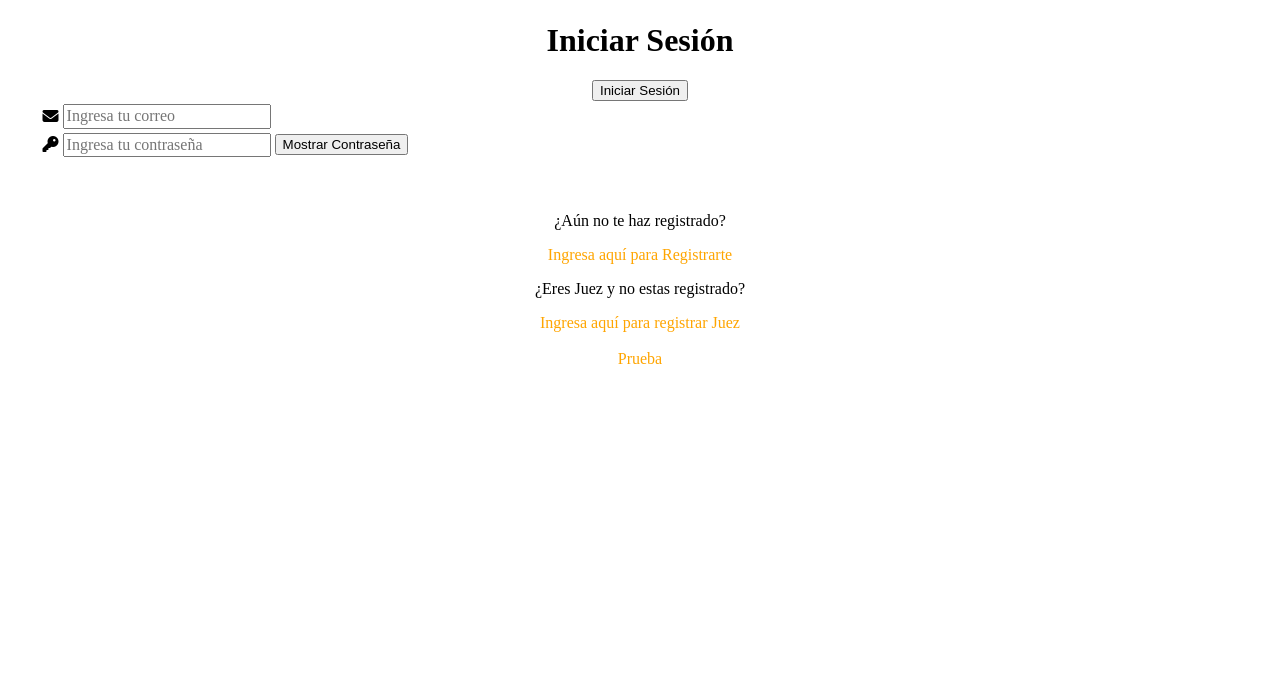
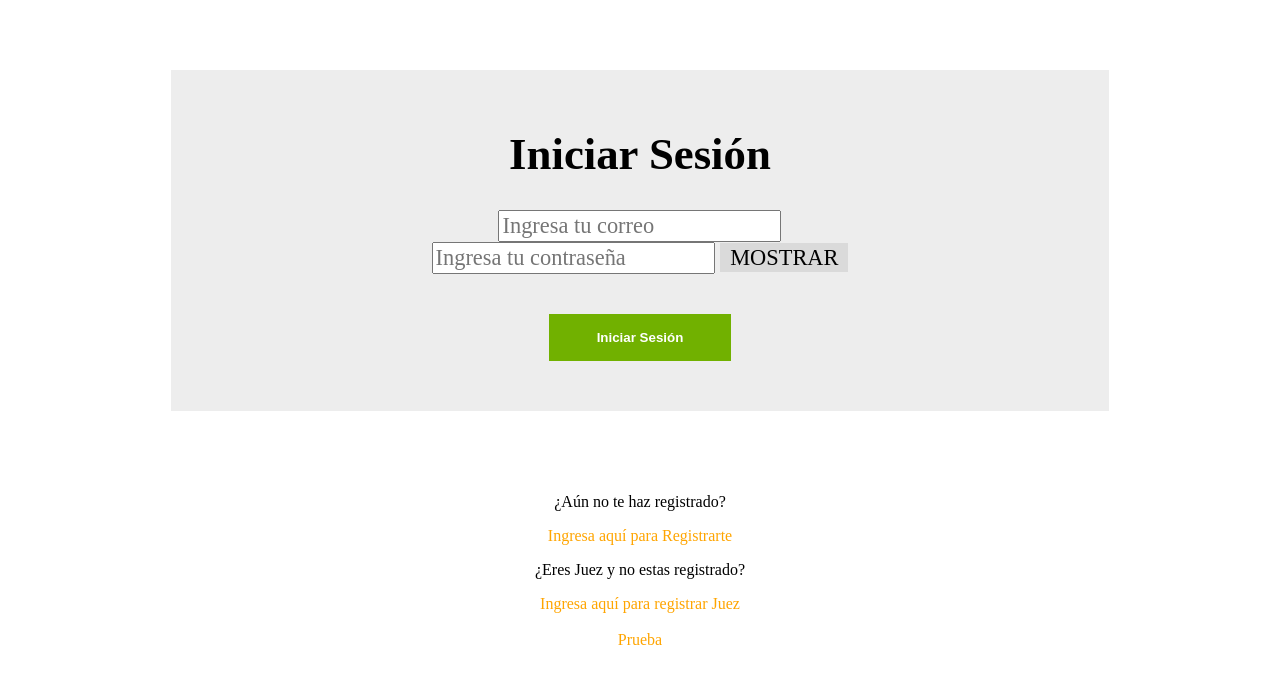
Before and after one commit to emmanuelsxe/FFEJAL, a PHP site: page / in a window 1280 px wide. Shown: the part 58-742 px from the top of the page. Run offline with PHP 8.4, Linux system fonts and the light colour scheme; some libraries are stand-ins or nearby versions.

Commit message:
Nuevos cambios

```diff
--- a/Index.html
+++ b/Index.html
@@ -23,63 +23,52 @@
     <form method="POST" class="inicio-sesion">
         <h1>Iniciar Sesión</h1>
 
-        <div class="contenedor">
-            <table>
-                <tr>
-                    <td>
-                        <div class="input-contenedor">
-                            <i class="fas fa-envelope"></i>
-                    </td>
+        <div class="contenedor campo">
 
-                    <td>
-                        <label for"mail">
-                            <input type="email" id="mail" name="user_mail" placeholder="Ingresa tu correo" required>
-                        </label>
-                    </td>
-                </tr>
-        </div>
+            <label for"mail">
+                <input type="email" id="mail" name="user_mail" placeholder="Ingresa tu correo" required>
+            </label>
 
-        <tr>
-            <td>
-                <div class="input-contenedor">
-                    <i class="fas fa-key"></i>
-            </td>
-
-            <td>
-                <label>
-                    <input type="password" id="password" name="password" placeholder="Ingresa tu contraseña" required>
-                </label>
-            </td>
-
-            <td>
-                <button class="botonMostrar" type="button" onclick="mostrarContrasena()">Mostrar
-                    Contraseña</button>
-                <script>
-                    function mostrarContrasena() {
-                        var tipo = document.getElementById("password");
-                        if (tipo.type == "password") {
-                            tipo.type = "text";
-                        } else {
-                            tipo.type = "password";
-                        }
-                    }
-                </script>
-            </td>
-        </tr>
-        </div>
-
-        <button type="submit" name="iniciar_sesion" value="iniciar_sesion">Iniciar Sesión </button>
+            <label></label>
 
 
         </div>
-        </table>
 
+        <div class="campo">
+            <label> </label>
+            <input type="password" id="password" name="password" placeholder="Ingresa tu contraseña" required>
+            <span> Mostrar </span>
+        </div>
+
+        <!--<button class="botonMostrar" type="button" onclick="mostrarContrasena()">Mostrar
+            Contraseña</button>-->
+
+        <script>
+            document.querySelector('.campo span').addEventListener('click', e => {
+                const passwordInput = document.querySelector('#password');
+                if (e.target.classList.contains('show')) {
+                    e.target.classList.remove('show');
+                    e.target.textContent = 'Ocultar';
+                    passwordInput.type = 'text';
+                } else {
+                    e.target.classList.add('show');
+                    e.target.textContent = 'Mostrar';
+                    passwordInput.type = 'password';
+                }
+            });
+        </script>
+
+
+        <button type="submit" name="iniciar_sesion" value="iniciar_sesion" class="boton-verde">Iniciar Sesión </button>
+
+
+        </div>
 
     </form>
 
     <br><br>
 
-    <nav>
+    <nav style="text-align:center">
         <p> ¿Aún no te haz registrado? </p>
         <a href="registroParticipantes.html"> Ingresa aquí para Registrarte </a>
 
--- a/conexion.php
+++ b/conexion.php
@@ -160,6 +160,7 @@ function insertarConcursante($conn)
 
     mysqli_query($conn, $consulta);
     mysqli_close($conn);
+    header("Location: Index.html");
 }
 
 
@@ -194,4 +195,5 @@ function insertarJueces($conn)
 
     mysqli_query($conn, $consulta);
     mysqli_close($conn);
+    header("Location: Index.html");
 }
--- a/css/style.css
+++ b/css/style.css
@@ -1,5 +1,3 @@
-
-
 h1,
 h2 {
   text-align: center;
@@ -10,14 +8,14 @@ a {
   text-decoration: none;
 }
 
-.contenedor{
+.contenedor {
   width: 95%;
   max-width: 120rem;
   margin: 0 auto;
 }
 
-.seccion{
-margin-top:2.5rem;
+.seccion {
+  margin-top: 2.5rem;
   margin-bottom: 2.5rem;
 }
 
@@ -26,8 +24,6 @@ margin-bottom: 2.5rem;
   margin-left: auto;
   margin-right: auto;
 }
-
-
 
 legend {
   box-sizing: border-box;
@@ -43,13 +39,10 @@ legend {
   border-image: initial;
 }
 
-.formulario p{
-
+.formulario p {
   font-size: 1.4rem;
-    color:  #333333;
-;
+  color: #333333;
   margin: 2rem 0 0 0;
-
 }
 
 .formulario legend {
@@ -86,14 +79,10 @@ legend {
   align-items: center;
 }
 
-
 .formulario input[type="radio"] {
   margin: 0;
   width: auto;
 }
-
-
-
 
 fieldset {
   display: block;
@@ -109,8 +98,6 @@ fieldset {
   border-color: threedface;
   border-image: initial;
 }
-
-
 
 .boton-verde {
   background-color: #71b100;
@@ -151,4 +138,50 @@ fieldset {
   line-height: 1.15;
   /* 1 */
   margin: 0;
-  /* 2 */ }
+  /* 2 */
+}
+
+.correcto {
+  text-align: center;
+  width: 100%;
+  padding: 12px;
+  background-color: #1e6;
+  color: #fff;
+}
+
+.error {
+  text-align: center;
+  width: 100%;
+  padding: 12px;
+  background-color: #a22;
+  color: #fff;
+}
+
+.inicio-sesion{
+  font-size: 1.4rem;
+	padding: 50px 20px;
+	background-color: #ededed;
+	margin: calc(5% + 100px);
+	margin-top: 70px;
+	padding-top: 28px;
+	margin-bottom: 30px;
+  justify-content: space-between;
+  font-family: inherit;
+
+
+}
+
+.campo {
+    position: relative;
+}
+
+
+.campo span {
+    position: sticky;
+    right: 5px;
+    top: 39px;
+    text-transform: uppercase;
+    cursor: pointer;
+    padding: 2px 10px;
+    background-color: #dadada;
+}
--- a/registroParticipantes.html
+++ b/registroParticipantes.html
@@ -245,11 +245,11 @@
                     <div class="radio-especial">
 
                         <label> Medios Impresos </label>
-                        <input type="radio" name="medio" value="MedioImpreso" required>
+                        <input type="radio" name="medio" value="Medio Impreso" required>
 
 
                         <label> Redes Sociales </label>
-                        <input type="radio" name="medio" value="RedesSociales">
+                        <input type="radio" name="medio" value="Redes Sociales">
 
 
                         <label> Recomendación </label>
```
Lines whose indentation alone changed are shown as unchanged.
